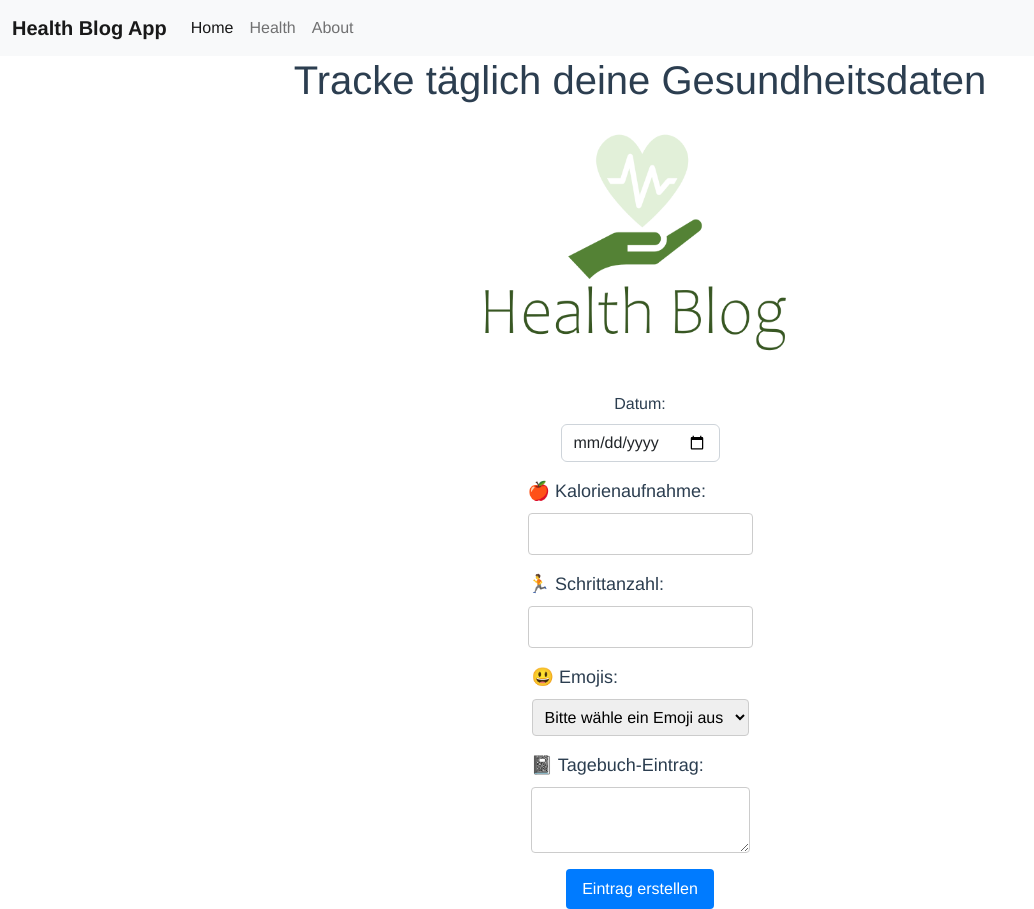
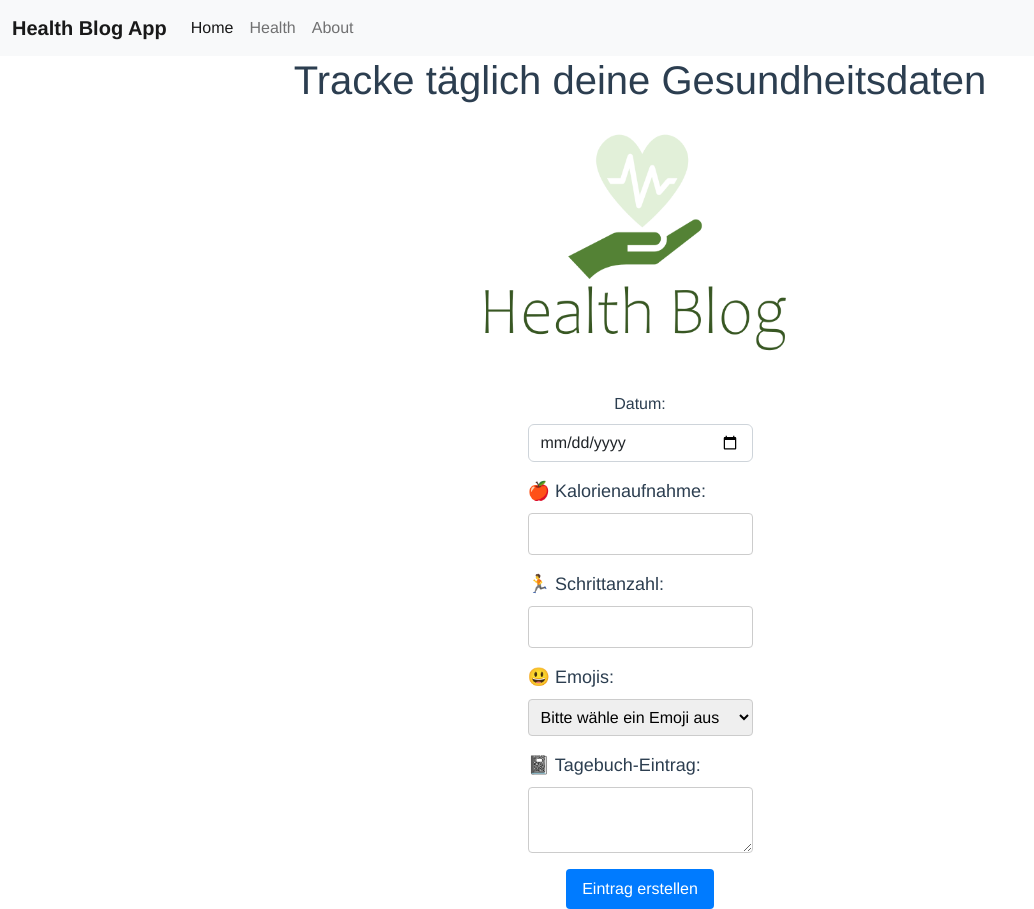
Before and after one commit to ClaraScherf/blog_entries-frontend, a Vue app: page / in a window 1280 px wide. Shown: the whole page, without its empty margins (0-1034 px from the left). Built offline with nearby package versions, Linux system fonts and the light colour scheme.

Commit message:
update validation

```diff
--- a/src/components/CreateBlogEntry.vue
+++ b/src/components/CreateBlogEntry.vue
@@ -1,6 +1,6 @@
 <template>
-  <form class="needs-validation" novalidate>
   <div class="container">
+    <form class="needs-validation" id="blogentry-create-form" novalidate>
     <div class="mb-3">
       <label for="date" class="form-label">Datum:</label>
       <input type="date" class="form-control" id="date" aria-describedby="date" v-model="date" required>
@@ -32,8 +32,8 @@
       <div class="invalid-feedback">Bitte Tagebuch-Eintrag erfassen.</div>
     </div>
     <button @click="createBlogEntry" class="button">Eintrag erstellen</button>
+    </form>
   </div>
-  </form>
 </template>
 
 <style>
```
